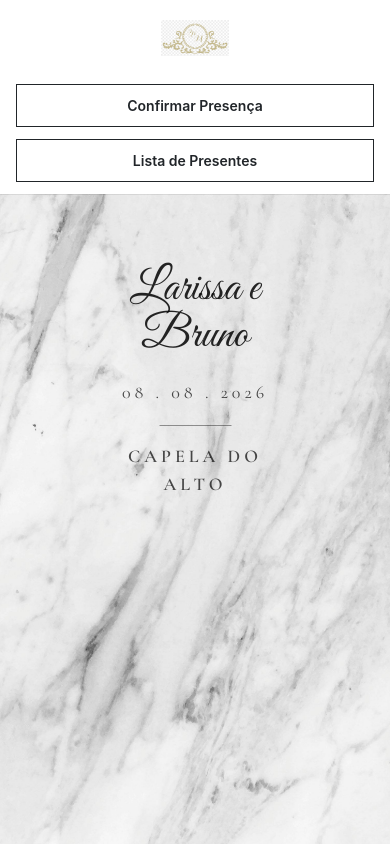
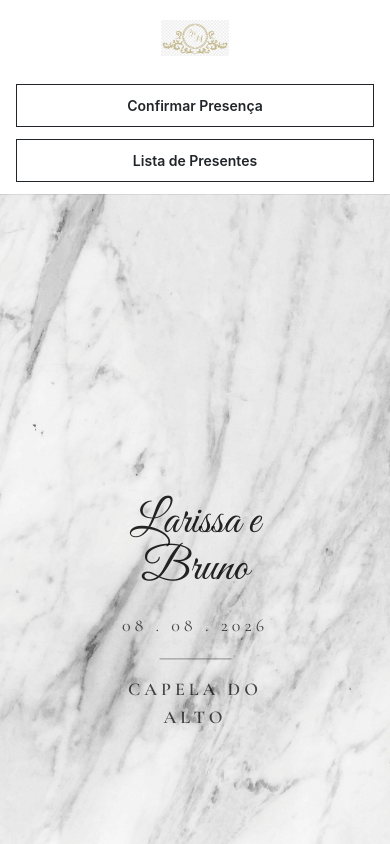
Before and after one commit to baradelbruno/wedding-ui, a React (Vite) app: page / in a window 390 px wide. Shown: the top 844 px of the page. Built offline with nearby package versions, Linux system fonts and the light colour scheme; no server answers.

Commit message:
aligned text

```diff
--- a/src/pages/HomePage.css
+++ b/src/pages/HomePage.css
@@ -43,9 +43,9 @@
 
 .hero-overlay {
   position: absolute;
-  top: 80px;
+  top: 50%;
   left: 50%;
-  transform: translateX(-50%);
+  transform: translate(-50%, -50%);
   padding: 0;
   border-radius: 0;
   background: transparent;
@@ -176,9 +176,9 @@
   }
 
   .hero-overlay {
-    top: 72px;
+    top: 50%;
     left: 50%;
-    transform: translateX(-50%);
+    transform: translate(-50%, -50%);
     padding: 0;
     border-radius: 0;
   }
```
